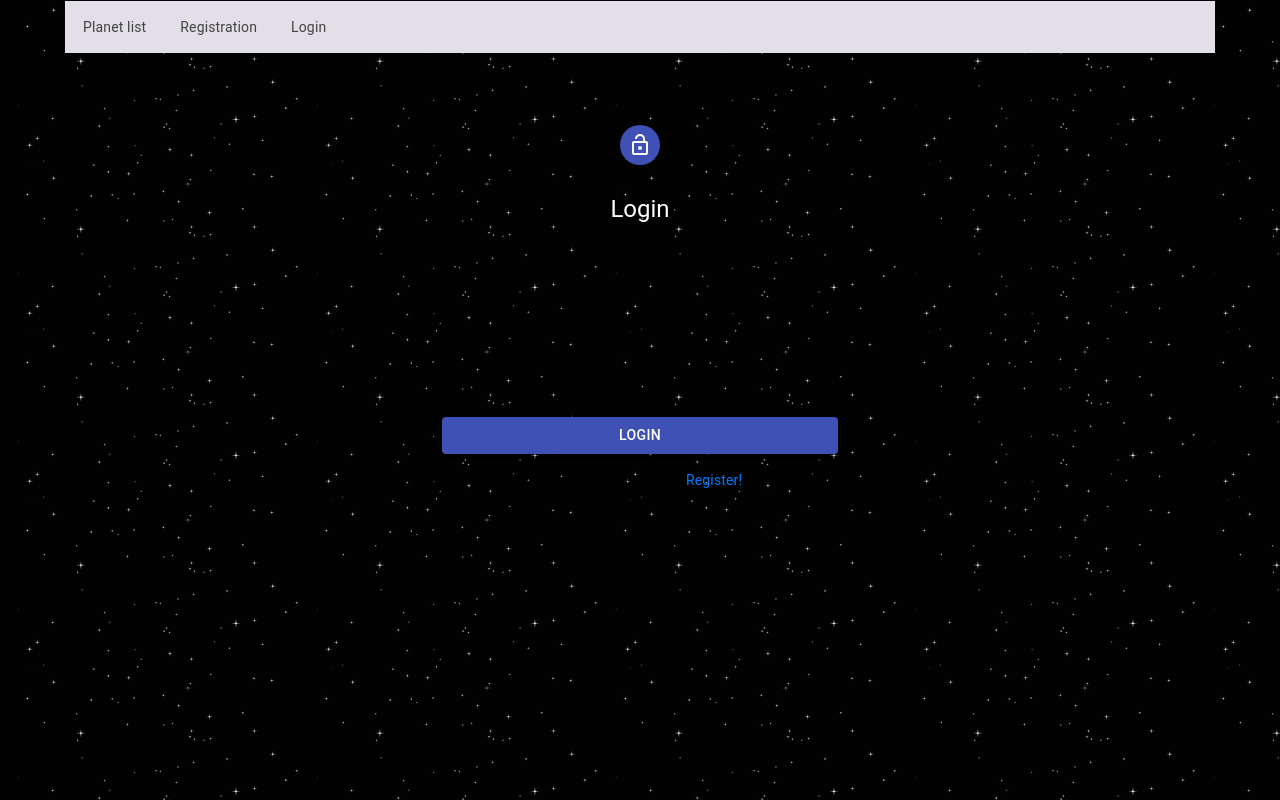
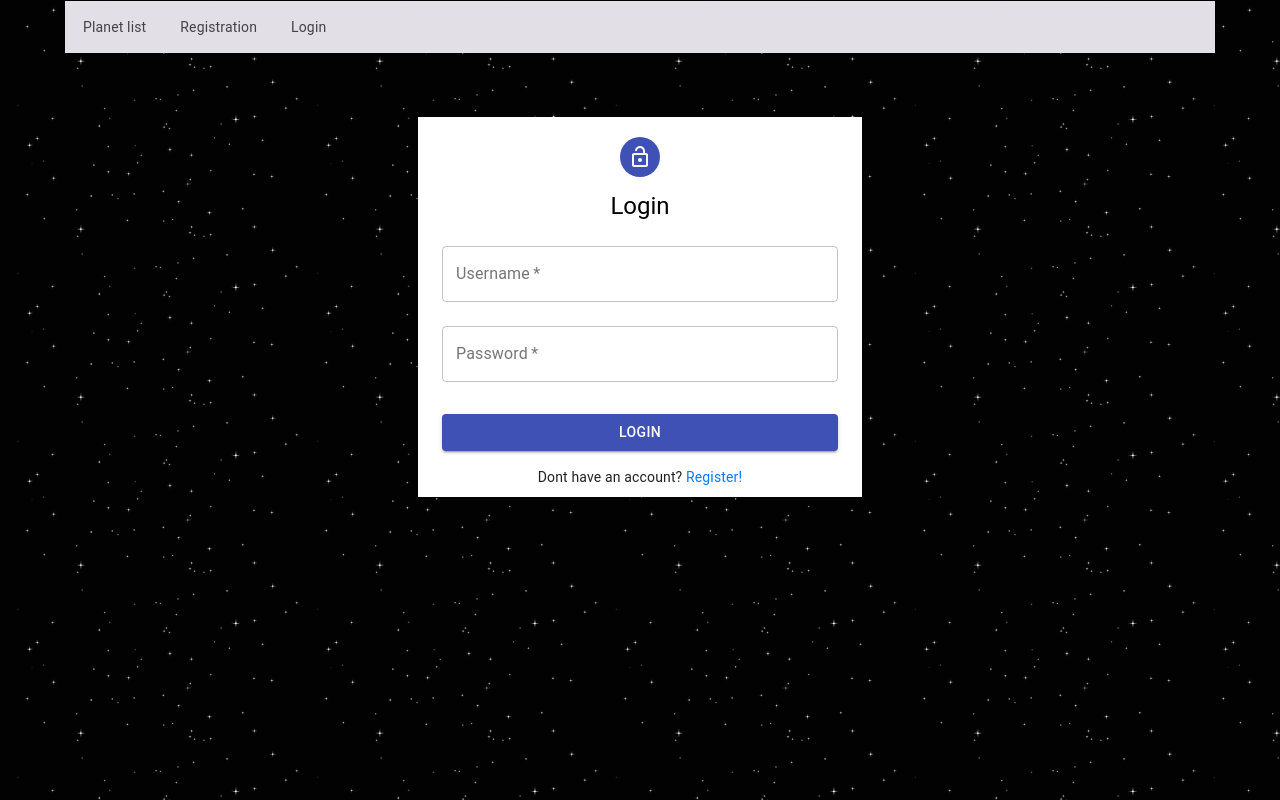
Before and after one commit to RekaKR/api-wars, a React (Create React App) app in the folder frontend/star-wars/: page /login in a window 1280 px wide. Built offline with nearby package versions, Linux system fonts and the light colour scheme; no server answers.

Commit message:
Update style

```diff
--- a/frontend/star-wars/src/components/IndexPage/IndexPage.jsx
+++ b/frontend/star-wars/src/components/IndexPage/IndexPage.jsx
@@ -45,8 +45,7 @@ function IndexPage(props) {
       <Buttons
         clickNext={() => (page < 6 ? setPage(page + 1) : setPage(6))}
         clickPrev={() => (page > 1 ? setPage(page - 1) : setPage(1))}
-        page={page}
-      />
+        page={page} />
 
       <div
         id='load-animation'
--- a/frontend/star-wars/src/components/Login/Login.jsx
+++ b/frontend/star-wars/src/components/Login/Login.jsx
@@ -28,6 +28,7 @@ const useStyles = makeStyles((theme) => ({
   avatar: {
     margin: theme.spacing(1),
     backgroundColor: theme.palette.primary.main,
+    marginTop: 20,
   },
   form: {
     width: '100%', // Fix IE 11 issue.
@@ -78,13 +79,13 @@ export default function SignIn() {
 
   console.log(userName);
   return (
-    <Container component='main' maxWidth='xs'>
+    <Container component='main' maxWidth='xs' style={{ backgroundColor: "white", borderRadisu: "40px", paddingBottom: "10px" }}>
       <CssBaseline />
       <div className={classes.paper}>
         <Avatar className={classes.avatar}>
           <LockOpenIcon />
         </Avatar>
-        <Typography component='h1' variant='h5'>
+        <Typography component='h1' variant='h5' style={{ color: "black", marginTop: '5px' }} >
           Login
         </Typography>
         {response ? (
--- a/frontend/star-wars/src/components/Register/Register.jsx
+++ b/frontend/star-wars/src/components/Register/Register.jsx
@@ -26,6 +26,7 @@ const useStyles = makeStyles((theme) => ({
   avatar: {
     margin: theme.spacing(1),
     backgroundColor: theme.palette.primary.main,
+    marginTop: 20,
   },
   form: {
     width: '100%', // Fix IE 11 issue.
@@ -70,13 +71,13 @@ export default function SignIn() {
   }, [response]);
 
   return (
-    <Container component='main' maxWidth='xs'>
+    <Container component='main' maxWidth='xs' style={{ backgroundColor: "white", borderRadisu: "40px", paddingBottom: "10px" }}>
       <CssBaseline />
       <div className={classes.paper}>
         <Avatar className={classes.avatar}>
           <LockOutlinedIcon />
         </Avatar>
-        <Typography component='h1' variant='h5'>
+        <Typography component='h1' variant='h5' style={{ color: "black", marginTop: '5px' }}>
           Register
         </Typography>
         {response ? <Typography color='secondary'>{response}</Typography> : ''}
--- a/frontend/star-wars/src/components/User/User.jsx
+++ b/frontend/star-wars/src/components/User/User.jsx
@@ -1,9 +1,11 @@
 import axios from 'axios';
 import React, { useState, useEffect } from 'react';
 import { useHistory } from 'react-router-dom';
+
 const User = () => {
   const [response, setResponse] = useState(false);
   const history = useHistory();
+
   useEffect(() => {
     axios({
       method: 'GET',
@@ -11,14 +13,15 @@ const User = () => {
       url: 'http://localhost:8000/user',
     }).then((res) => setResponse(res.data.username));
   });
+
   return (
-    <div>
+    <div className="user">
       {response ===
-      '"You are not logged in, please log in to view your profile."'
+        '"You are not logged in, please log in to view your profile."'
         ? setTimeout(function () {
-            let path = `/login`;
-            history.push(path);
-          })
+          let path = `/login`;
+          history.push(path);
+        })
         : `Username: ${response}`}
     </div>
   );
--- a/frontend/star-wars/src/style/CSS/App/App.css
+++ b/frontend/star-wars/src/style/CSS/App/App.css
@@ -22,6 +22,10 @@ body {
   color: white;
   text-align: left;
   margin-top: 20px;
+}
+
+.user {
+  background-color: white;
 }
 
 #male,
--- a/frontend/star-wars/src/style/SCSS/App/App.scss
+++ b/frontend/star-wars/src/style/SCSS/App/App.scss
@@ -17,8 +17,9 @@ body {
 	}
 }
 
-
-
+.user {
+  background-color: white;
+}
 
 //icons at modals
 #male,
```
Also changed, not shown: 2 other files (tests, documents, lock files or other folders).
